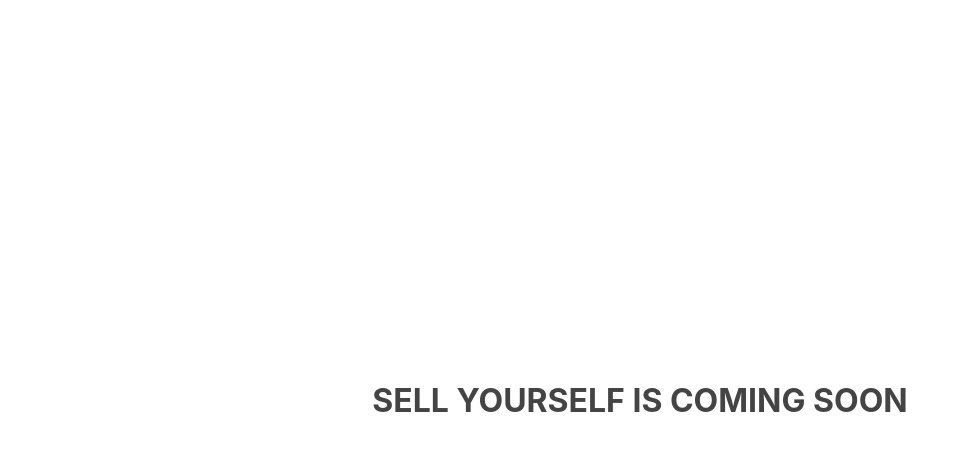
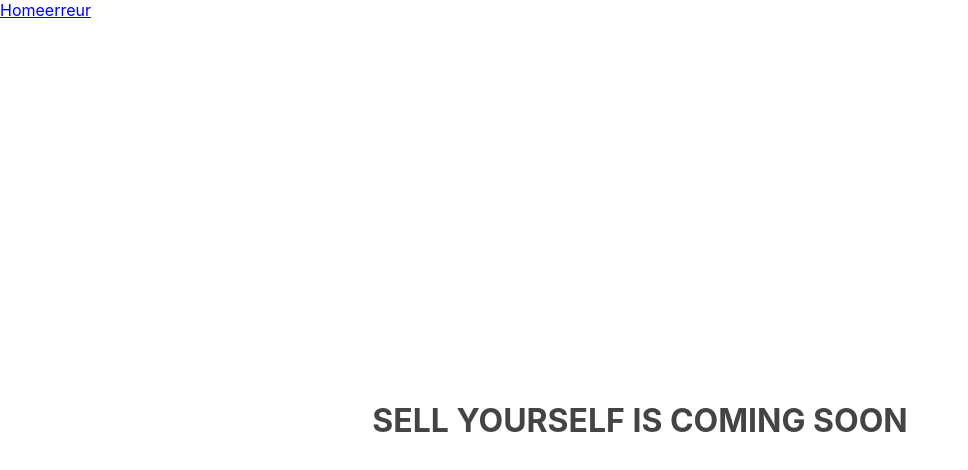
Before and after one commit to Baptiiiiste/SellYourself, a React (Create React App) app: page / in a window 1280 px wide. Shown: the top 470 px of the page, without its empty margins (0-968 px from the left). Built offline with nearby package versions, Linux system fonts and the light colour scheme.

Commit message:
Ajout des routers

```diff
--- a/package.json
+++ b/package.json
@@ -8,6 +8,7 @@
     "@testing-library/user-event": "^13.5.0",
     "react": "^18.2.0",
     "react-dom": "^18.2.0",
+    "react-router-dom": "^6.4.1",
     "react-scripts": "^5.0.1",
     "web-vitals": "^2.1.4"
   },
--- /dev/null
+++ b/src/components/Header/index.jsx
@@ -0,0 +1,12 @@
+import { Link } from 'react-router-dom';
+
+function Header() {
+  return (
+    <div>
+        <Link to="/">Home</Link>
+        <Link to="thisPageGoesNowhere">erreur</Link>
+    </div>
+  );
+}
+
+export default Header;
--- a/src/index.jsx
+++ b/src/index.jsx
@@ -2,10 +2,21 @@ import React from 'react';
 import ReactDOM from 'react-dom/client';
 import './index.css';
 import Home from './pages/Home/index';
+import Header from './components/Header/index';
+import { BrowserRouter as Router, Route, Routes } from 'react-router-dom'
+
 
 const root = ReactDOM.createRoot(document.getElementById('root'));
 root.render(
   <React.StrictMode>
-    <Home />
+    <Router>
+      <Header/>
+
+      <Routes>
+        <Route path="/" element={<Home/>} />
+        <Route path="/*" element={<p> 404 </p>} />
+      </Routes>
+
+    </Router>
   </React.StrictMode>
 );
```
Also changed, not shown: 1 other file (tests, documents, lock files or other folders).
